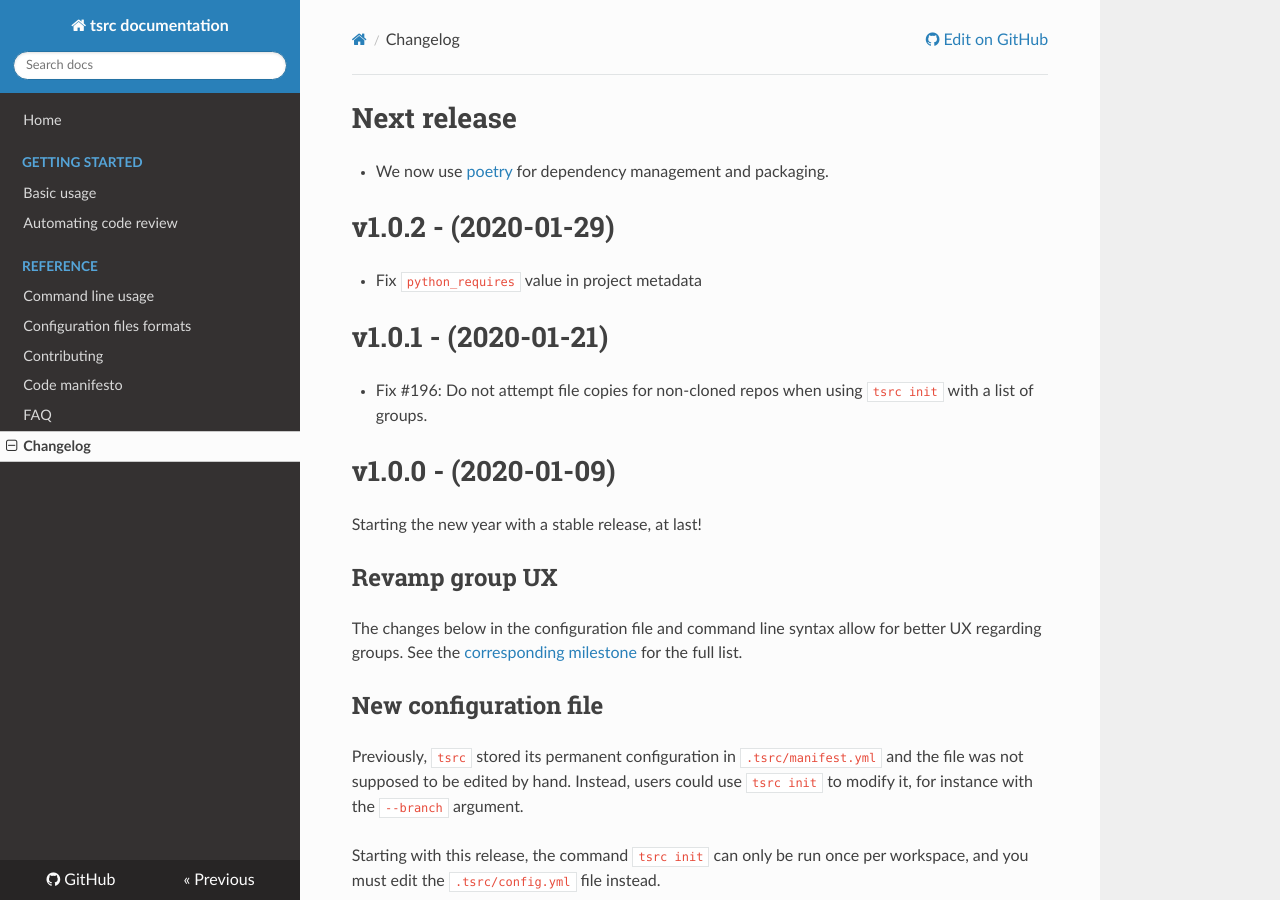
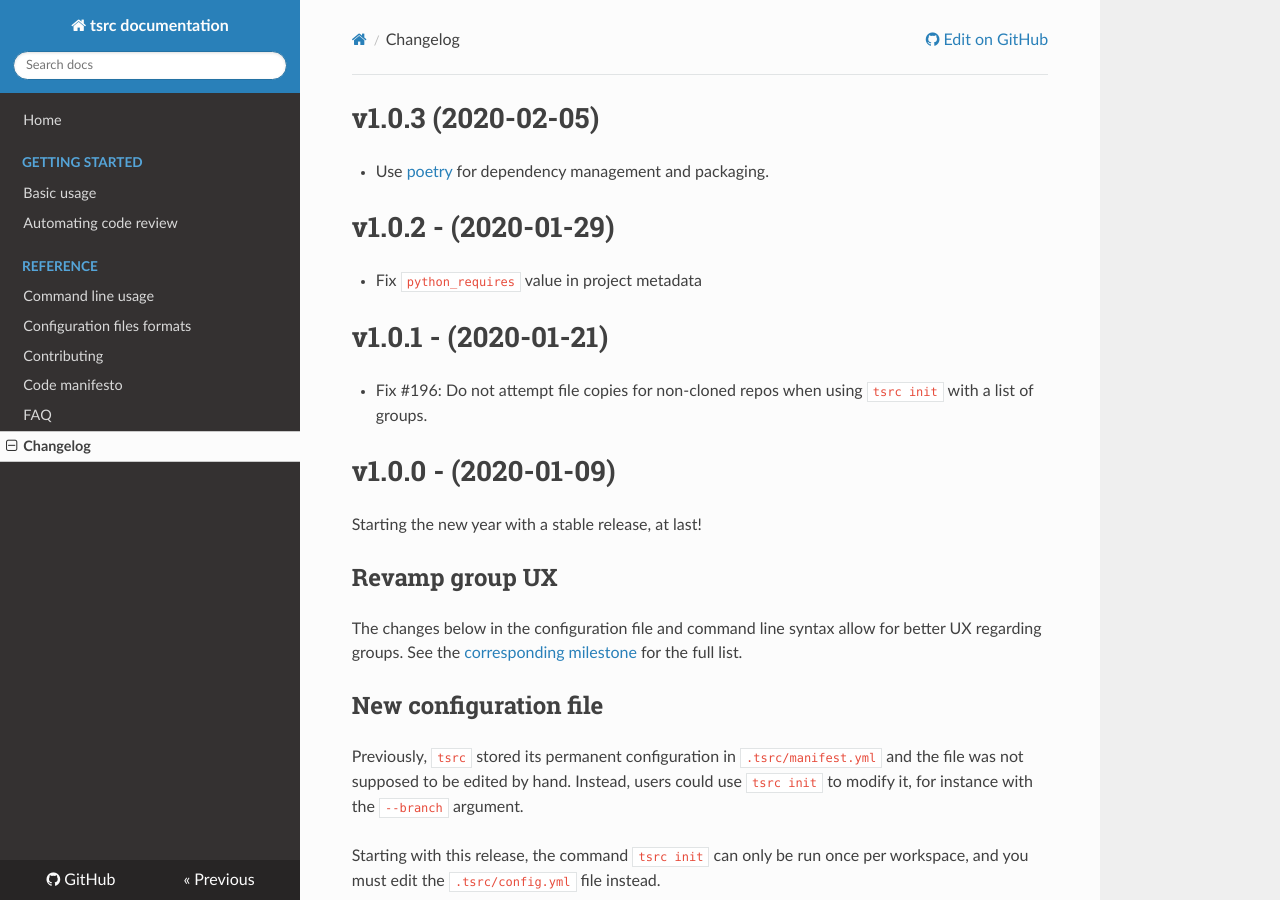
Before and after one commit to your-tools/tsrc, an MkDocs documentation site: the page built from docs/changelog.md, in a window 1280 px wide and 900 px high. Built offline with MkDocs 1.6.1, drawn with Linux system fonts in a browser that asks for light colours; nearby versions of some CDN libraries.

Commit message:
Update Changelog

```diff
--- a/docs/changelog.md
+++ b/docs/changelog.md
@@ -1,6 +1,6 @@
-# Next release
+# v1.0.3 (2020-02-05)
 
-* We now use [poetry](https://python-poetry.org) for dependency management and packaging.
+* Use [poetry](https://python-poetry.org) for dependency management and packaging.
 
 # v1.0.2 - (2020-01-29)
 
```
